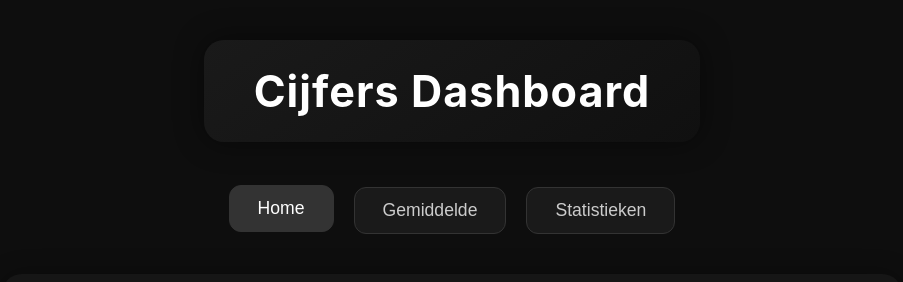
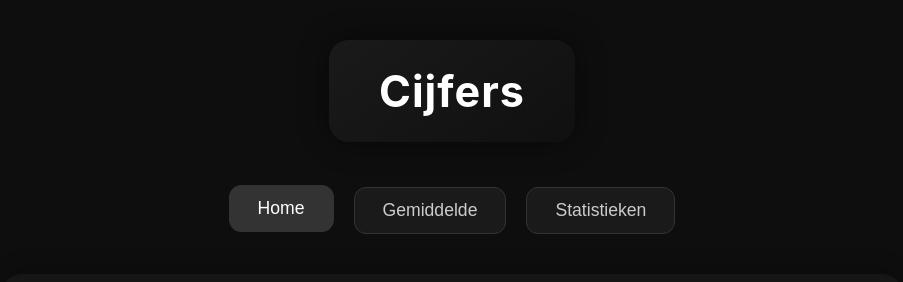
Before and after one commit to joshaadri/cijfer.data, a plain HTML site: page index.html in a window 1280 px wide. Shown: the top 282 px of the page, without its empty margins (188-1091 px from the left). Drawn offline with nearby package versions, Linux system fonts and the light colour scheme.

```diff
--- a/index.html
+++ b/index.html
@@ -165,7 +165,7 @@
 
 <body>
 
-    <header>Cijfers Dashboard</header>
+    <header>Cijfers</header>
 
     <nav>
         <button class="tablink active" onclick="openTab('home')">Home</button>
```
